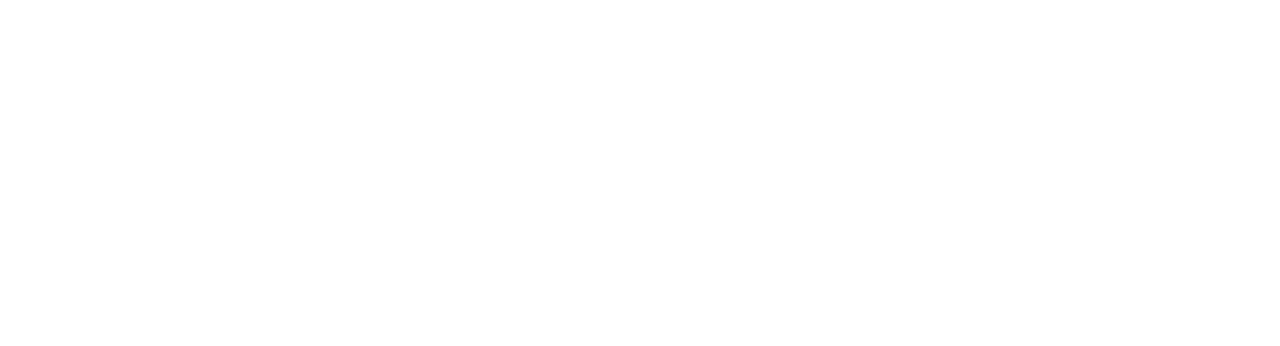
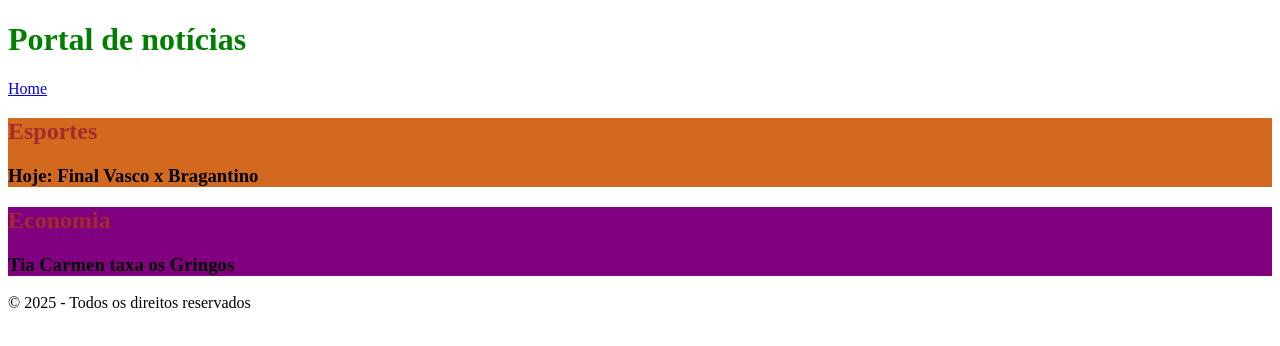
Before and after one commit to AthosCLopes/102_Frontend, a plain HTML site: page portalNoticias/index.html in a window 1280 px wide. Drawn offline with Linux system fonts and the light colour scheme.

Commit message:
Update 2

```diff
--- a/portalNoticias/index.html
+++ b/portalNoticias/index.html
@@ -4,22 +4,34 @@
         <meta charset="UTF-8">
         <meta name="viewport" content="width=device-width, initial-scale=1.0">
         <title>Meu Portal de Notícias</title>
+        <link rel="stylesheet" href="./style.css">
     </head>
     <body>
+        <h1>Portal de notícias</h1>
         <header>
-            <div>
-
-            </div>
+            <nav>
+                <a href="./index.html">Home</a>
+            </nav>
         </header>
         <main>
             <div>
+                <section id="sports">
+                    <h2>Esportes</h2>
+                    <article>
+                        <h3>Hoje: Final Vasco x Bragantino</h3>
+                    </article>
+                </section>
 
+                <section id="economy">
+                    <h2>Economia</h2>
+                    <article>
+                        <h3>Tia Carmen taxa os Gringos</h3>
+                    </article>
+                </section>
             </div>
         </main>
         <footer>
-            <div>
-
-            </div>
+            &copy; 2025 - Todos os direitos reservados
         </footer>
     </body>
 </html>
--- a/portalNoticias/style.css
+++ b/portalNoticias/style.css
@@ -0,0 +1,15 @@
+h1 {
+    color: green;
+}
+
+h2 {
+    color: brown;
+}
+
+#economy {
+    background-color: purple;
+}
+
+#sports {
+    background-color: chocolate;
+}
```
